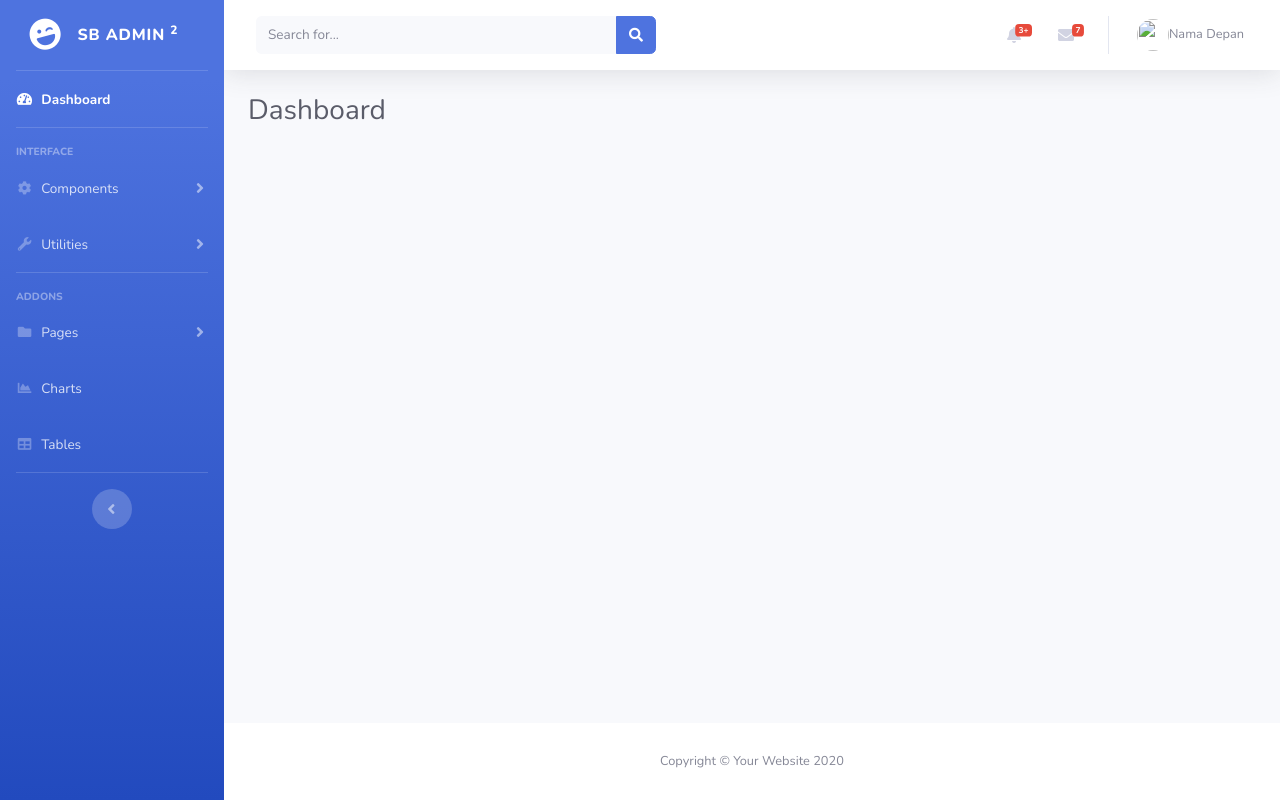
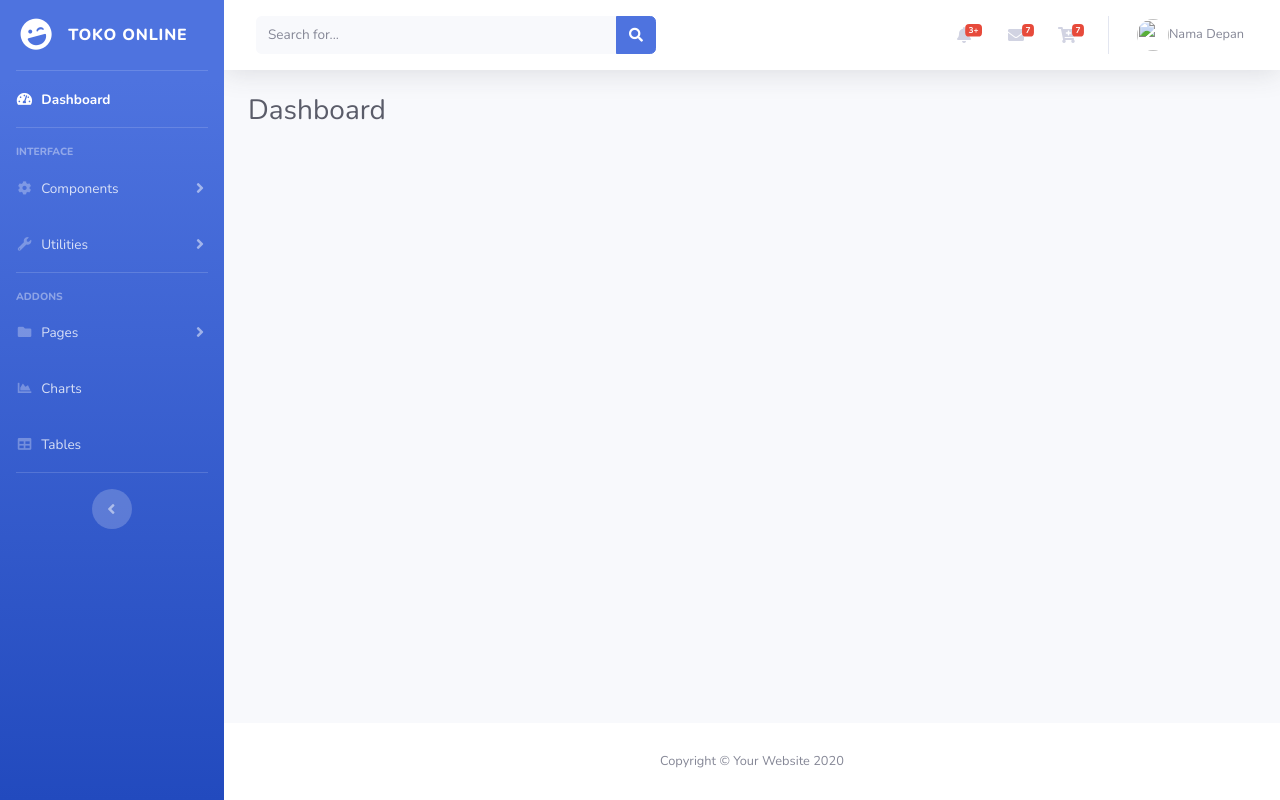
Before and after one commit to alifahfathonah/E-mart_XIIRPL3, a CodeIgniter app: page /toko-online_XIIRPL1/ in a window 1280 px wide. Run offline with CodeIgniter, Linux system fonts and the light colour scheme.

Commit message:
Mengubah tampilan halaman index

```diff
--- a/application/views/main/index.php
+++ b/application/views/main/index.php
@@ -11,7 +11,7 @@
                 <div class="sidebar-brand-icon rotate-n-15">
                     <i class="fas fa-laugh-wink"></i>
                 </div>
-                <div class="sidebar-brand-text mx-3">SB Admin <sup>2</sup></div>
+                <div class="sidebar-brand-text mx-3"> Toko Online</div>
             </a>
 
             <!-- Divider -->
@@ -200,6 +200,23 @@
                             </div>
                         </li>
 
+                        <!-- Nav Item - cart -->
+                        <li class="nav-item dropdown no-arrow mx-1">
+                            <a class="nav-link dropdown-toggle" href="#" id="cartDropdown" role="button" data-toggle="dropdown" aria-haspopup="true" aria-expanded="false">
+                                <i class="fas fa-cart-plus"></i>
+                                <!-- Counter - cart -->
+                                <span class="badge badge-danger badge-counter">7</span>
+                            </a>
+                            <!-- Dropdown - cart -->
+                            <div class="dropdown-list dropdown-menu dropdown-menu-right shadow animated--grow-in" aria-labelledby="cartDropdown">
+                                <h6 class="dropdown-header">
+                                    Message Center
+                                </h6>
+
+                                <a class="dropdown-item text-center small text-gray-500" href="#">Read More Messages</a>
+                            </div>
+                        </li>
+
                         <div class="topbar-divider d-none d-sm-block"></div>
 
                         <!-- Nav Item - User Information -->
```
